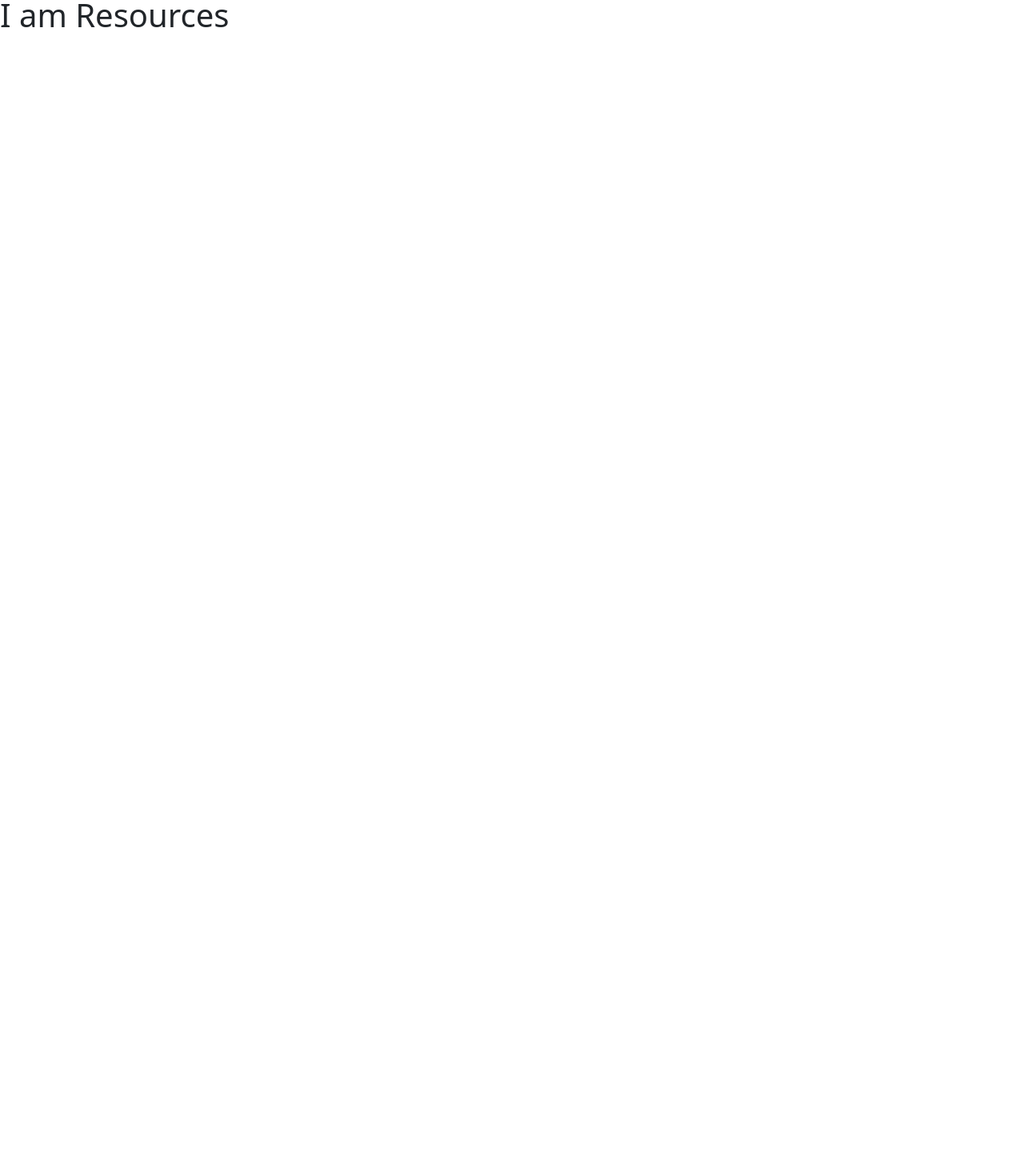
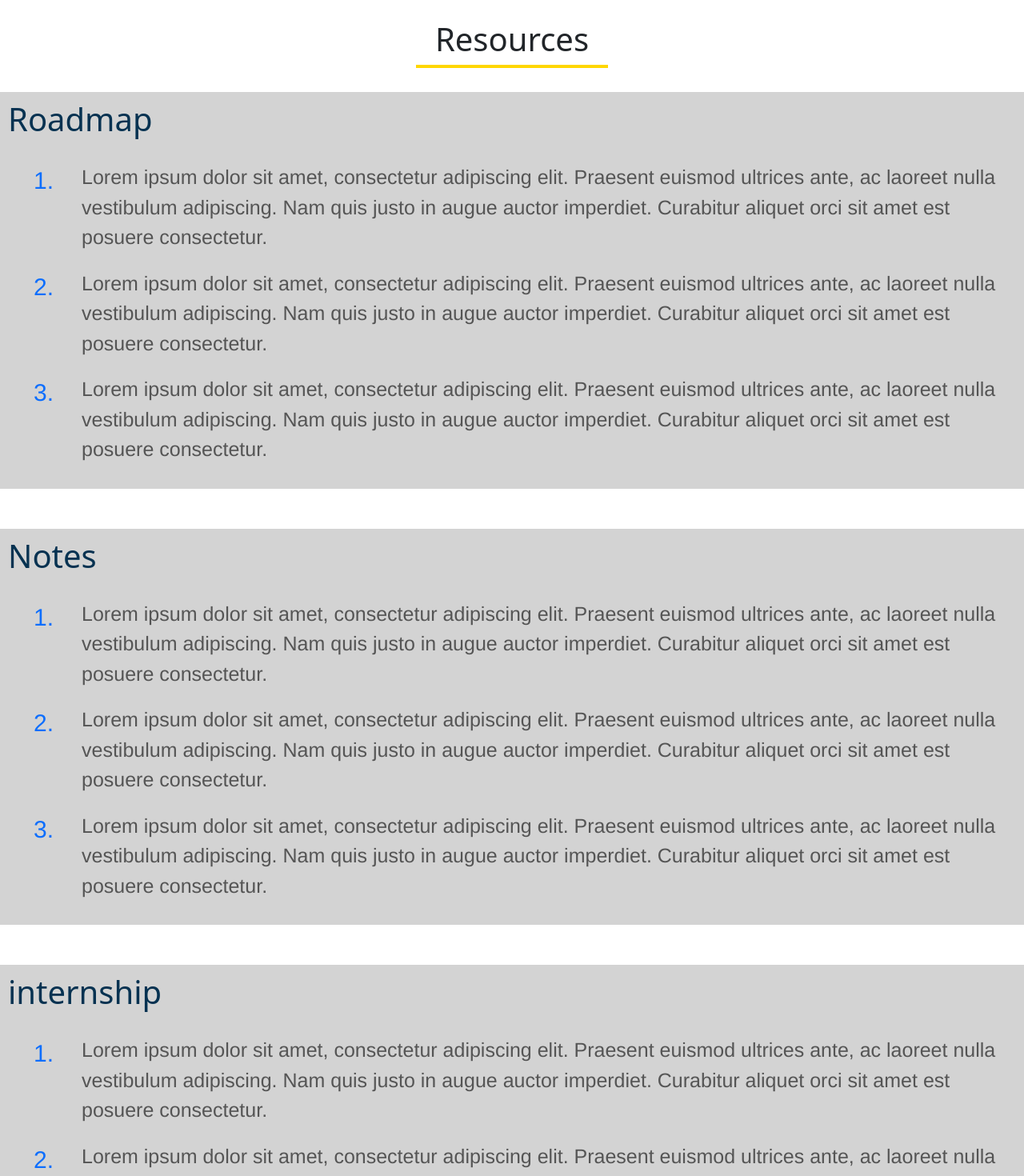
Before and after one commit to sumitrdm/Project_NewTechnos_, a React (Create React App) app: page /resources in a window 1280 px wide. Shown: the part 80-1550 px from the top of the page at 80% size. Before the commit the page ends 800 px from the top, so only its background shows below. Built offline with nearby package versions, Linux system fonts and the light colour scheme.

Commit message:
resources page done

```diff
--- a/src/Pages/Resources.jsx
+++ b/src/Pages/Resources.jsx
@@ -1,6 +1,47 @@
 import React from "react";
+import './resources.css';
 function Resources()
 {
-    return <h1>I am Resources</h1>
+    return (
+        <>
+        <h1 className='heads' >Resources</h1>
+        <div className='underline'></div>
+        <div className=' mains' >
+            <h1 className='heading'>Roadmap</h1>
+            <div>
+  <ol>
+    <a href='' target='_blank' > <li><span>1.</span><p>Lorem ipsum dolor sit amet, consectetur adipiscing elit. Praesent euismod ultrices ante, ac laoreet nulla vestibulum adipiscing. Nam quis justo in augue auctor imperdiet. Curabitur aliquet orci sit amet est posuere consectetur.  </p></li></a>
+    <a href='' target='_blank' > <li><span>2.</span><p>Lorem ipsum dolor sit amet, consectetur adipiscing elit. Praesent euismod ultrices ante, ac laoreet nulla vestibulum adipiscing. Nam quis justo in augue auctor imperdiet. Curabitur aliquet orci sit amet est posuere consectetur.  </p></li></a>
+    <a href='' target='_blank' > <li><span>3.</span><p>Lorem ipsum dolor sit amet, consectetur adipiscing elit. Praesent euismod ultrices ante, ac laoreet nulla vestibulum adipiscing. Nam quis justo in augue auctor imperdiet. Curabitur aliquet orci sit amet est posuere consectetur.  </p></li></a>
+  </ol>
+</div>
+
+        </div>
+        <div className=' mains' >
+            <h1 className='heading'>Notes</h1>
+            <div>
+  <ol>
+  <a href='' target='_blank' > <li><span>1.</span><p>Lorem ipsum dolor sit amet, consectetur adipiscing elit. Praesent euismod ultrices ante, ac laoreet nulla vestibulum adipiscing. Nam quis justo in augue auctor imperdiet. Curabitur aliquet orci sit amet est posuere consectetur.  </p></li></a>
+  <a href='' target='_blank' > <li><span>2.</span><p>Lorem ipsum dolor sit amet, consectetur adipiscing elit. Praesent euismod ultrices ante, ac laoreet nulla vestibulum adipiscing. Nam quis justo in augue auctor imperdiet. Curabitur aliquet orci sit amet est posuere consectetur.  </p></li></a>
+  <a href='' target='_blank' > <li><span>3.</span><p>Lorem ipsum dolor sit amet, consectetur adipiscing elit. Praesent euismod ultrices ante, ac laoreet nulla vestibulum adipiscing. Nam quis justo in augue auctor imperdiet. Curabitur aliquet orci sit amet est posuere consectetur.  </p></li></a>
+  </ol>
+</div>
+
+        </div>
+        <div className=' mains' >
+            <h1 className='heading'>internship</h1>
+            <div>
+  <ol>
+  <a href='' target='_blank' > <li><span>1.</span><p>Lorem ipsum dolor sit amet, consectetur adipiscing elit. Praesent euismod ultrices ante, ac laoreet nulla vestibulum adipiscing. Nam quis justo in augue auctor imperdiet. Curabitur aliquet orci sit amet est posuere consectetur.  </p></li></a>
+  <a href='' target='_blank' > <li><span>2.</span><p>Lorem ipsum dolor sit amet, consectetur adipiscing elit. Praesent euismod ultrices ante, ac laoreet nulla vestibulum adipiscing. Nam quis justo in augue auctor imperdiet. Curabitur aliquet orci sit amet est posuere consectetur.  </p></li></a>
+  <a href='' target='_blank' > <li><span>3.</span><p>Lorem ipsum dolor sit amet, consectetur adipiscing elit. Praesent euismod ultrices ante, ac laoreet nulla vestibulum adipiscing. Nam quis justo in augue auctor imperdiet. Curabitur aliquet orci sit amet est posuere consectetur.  </p></li></a>
+
+  </ol>
+</div>
+
+        </div>
+
+        </>
+    )
 }
 export default Resources;
--- /dev/null
+++ b/src/Pages/resources.css
@@ -0,0 +1,53 @@
+.underline {
+    width: 15rem;
+    height: 0.25rem;
+    background: gold;
+    margin-left: auto;
+    margin-right: auto;
+    margin-bottom: 30px;
+}
+
+.mains {
+    padding: 10px;
+    margin-bottom: 50px;
+    background-color: lightgray;
+}
+
+.heads {
+    margin-top: 30px;
+    text-align: center;
+}
+
+.heading {
+    text-align: left;
+    margin-bottom: 30px;
+}
+
+.mains a {
+    text-decoration: none;
+}
+
+p:hover {
+    font-size: 28px;
+}
+
+ol {
+    color: #ccc;
+    list-style-type: none;
+}
+
+ol li {
+    position: relative;
+    font: 30px/1.5 Helvetica, Verdana, sans-serif;
+    margin-bottom: 20px;
+}
+
+li p {
+    font-size: 25px;
+    padding-left: 60px;
+    color: #555;
+}
+
+span {
+    position: absolute;
+}
```
